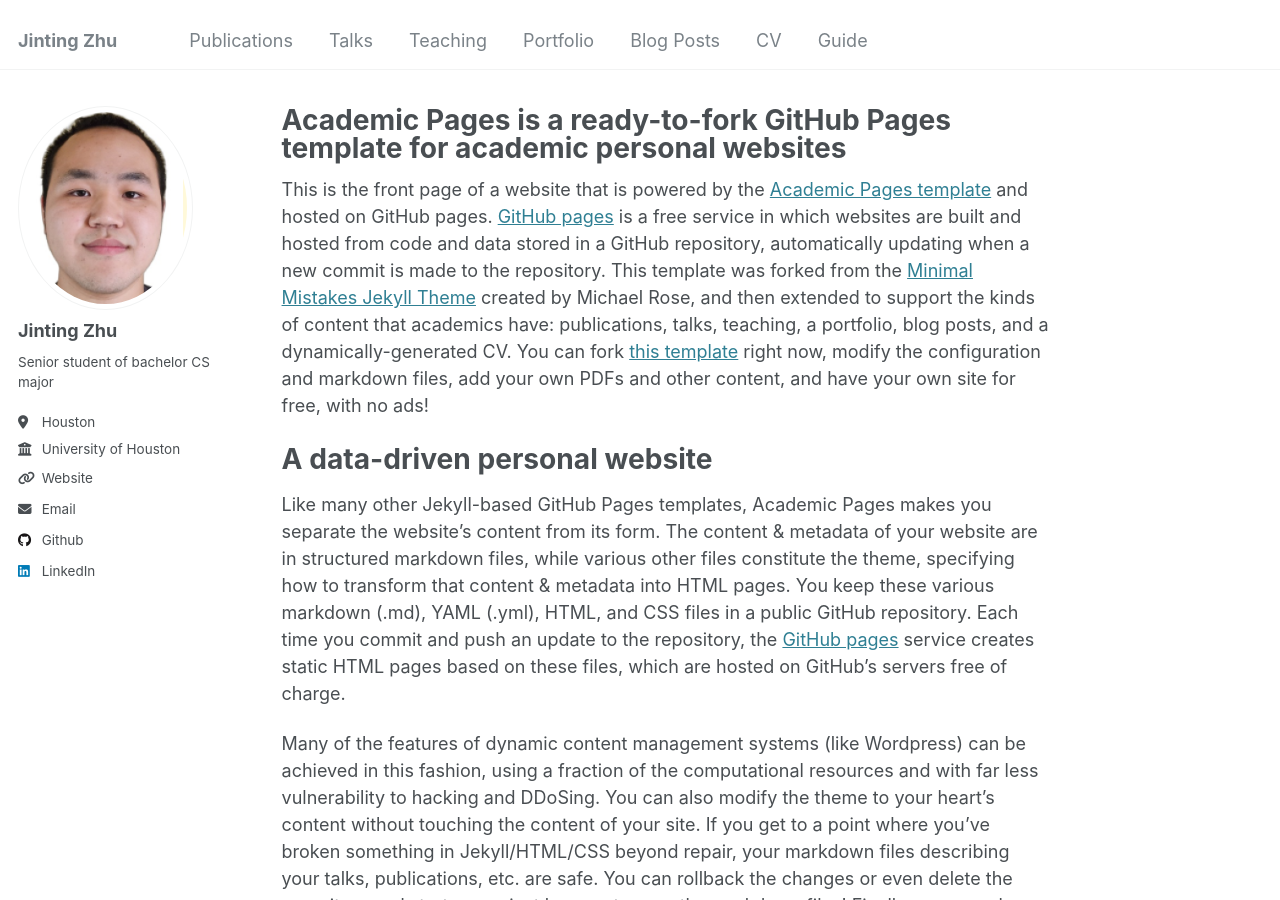
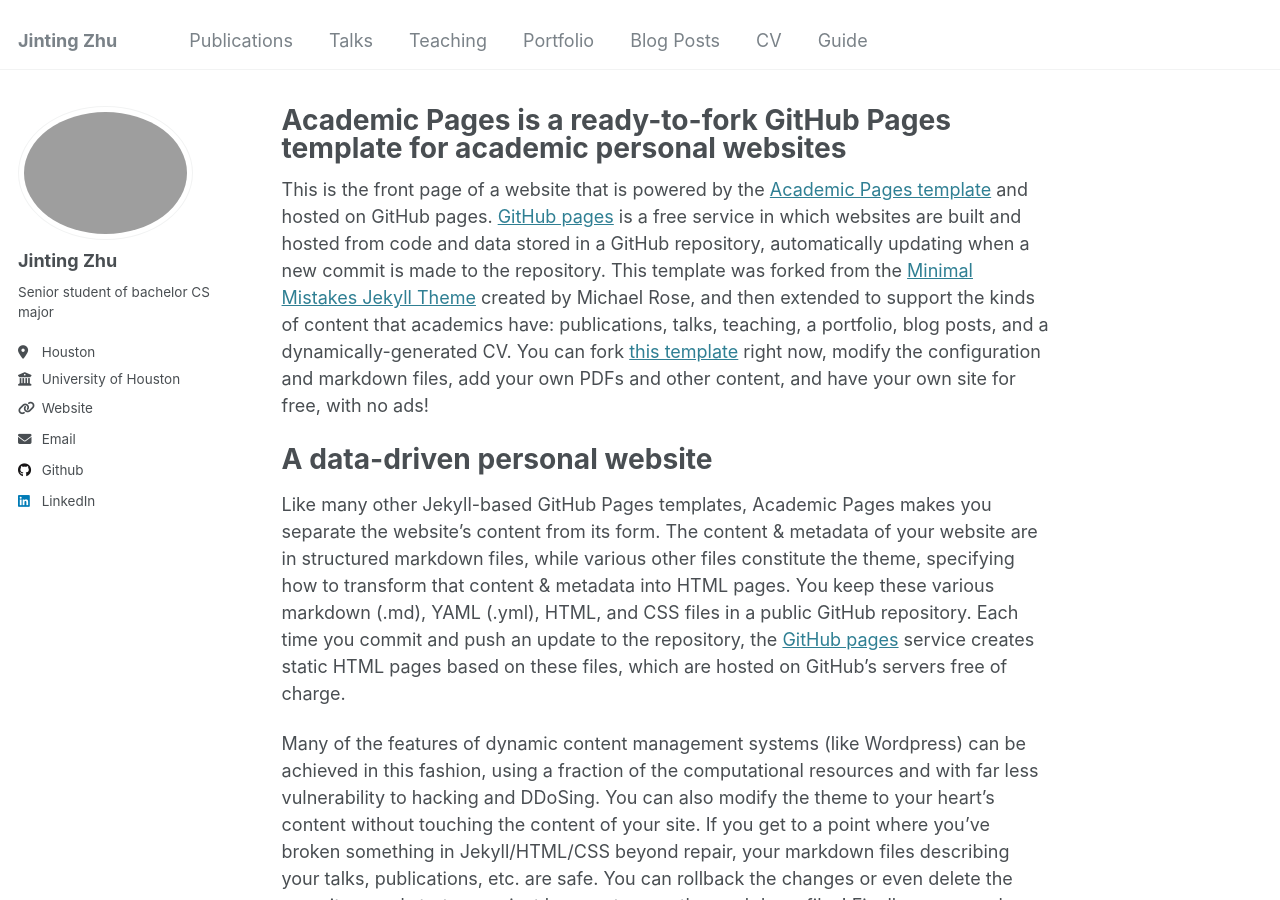
Before and after one commit to jjjzhu-5847/jjjzhu-5847.github.io, a Jekyll site: the page built from _pages/about.md, in a window 1280 px wide and 900 px high. Built offline with Jekyll 4.4.1, drawn with Linux system fonts in a browser that asks for light colours.

Commit message:
Update _config.yml

```diff
--- a/_config.yml
+++ b/_config.yml
@@ -21,7 +21,7 @@
 #               Additional customization can be done by editing /_includes/author-profile.html
 author:
   # Biographic information
-  avatar           : "face.png"
+  avatar           : ""
   name             : "Jinting Zhu"
   pronouns         : # example: "she/her"
   bio              : "Senior student of bachelor CS major"
```
